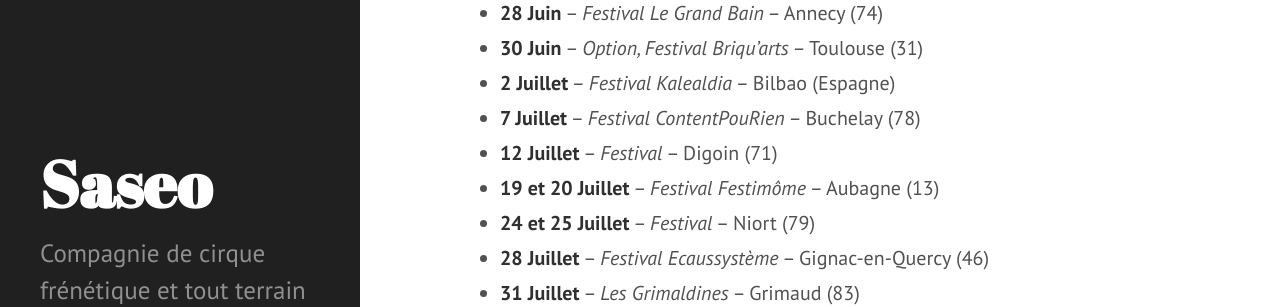
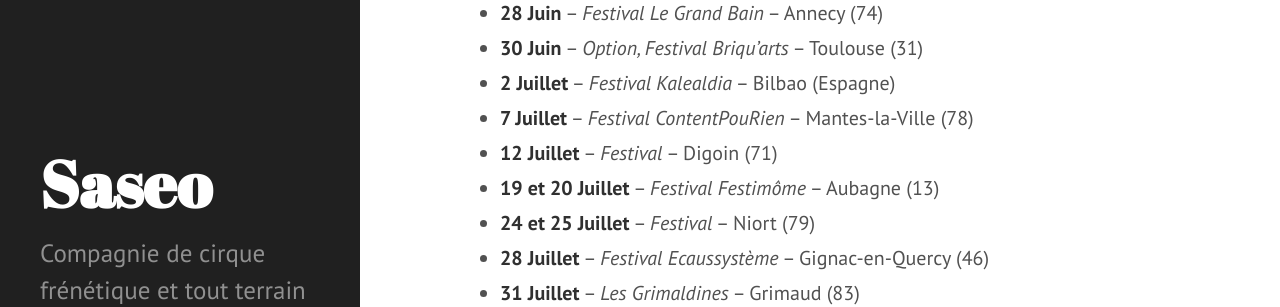
Before and after one commit to rizoom/saseo.org, a Jekyll site: the page built from calendrier.md, in a window 1280 px wide and 900 px high, scrolled down 395 px. Shown: the part 155-462 px from the top of the window. Built offline with Jekyll 4.4.1, drawn with Linux system fonts in a browser that asks for light colours.

Commit message:
Modification calendrier 2018
Lorraine

```diff
--- a/calendrier.md
+++ b/calendrier.md
@@ -19,7 +19,7 @@
 - **28 Juin** -- _Festival Le Grand Bain_ -- Annecy (74)
 - **30 Juin** -- _Option, Festival Briqu'arts_ -- Toulouse (31)
 - **2 Juillet** -- _Festival Kalealdia_ -- Bilbao (Espagne)
-- **7 Juillet** -- _Festival ContentPouRien_ -- Buchelay (78)
+- **7 Juillet** -- _Festival ContentPouRien_ -- Mantes-la-Ville (78)
 - **12 Juillet** -- _Festival_ -- Digoin (71)
 - **19 et 20 Juillet** -- _Festival Festimôme_ -- Aubagne (13)
 - **24 et 25 Juillet** -- _Festival_ -- Niort (79)
```
